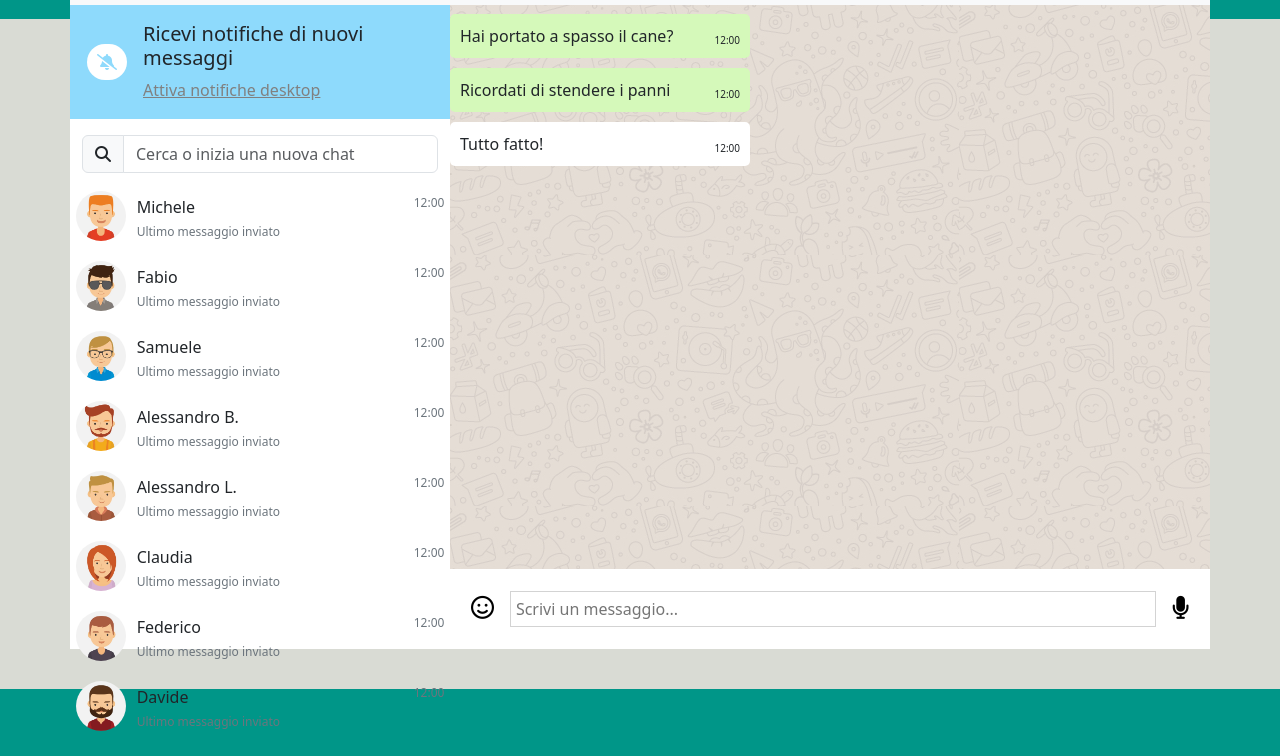
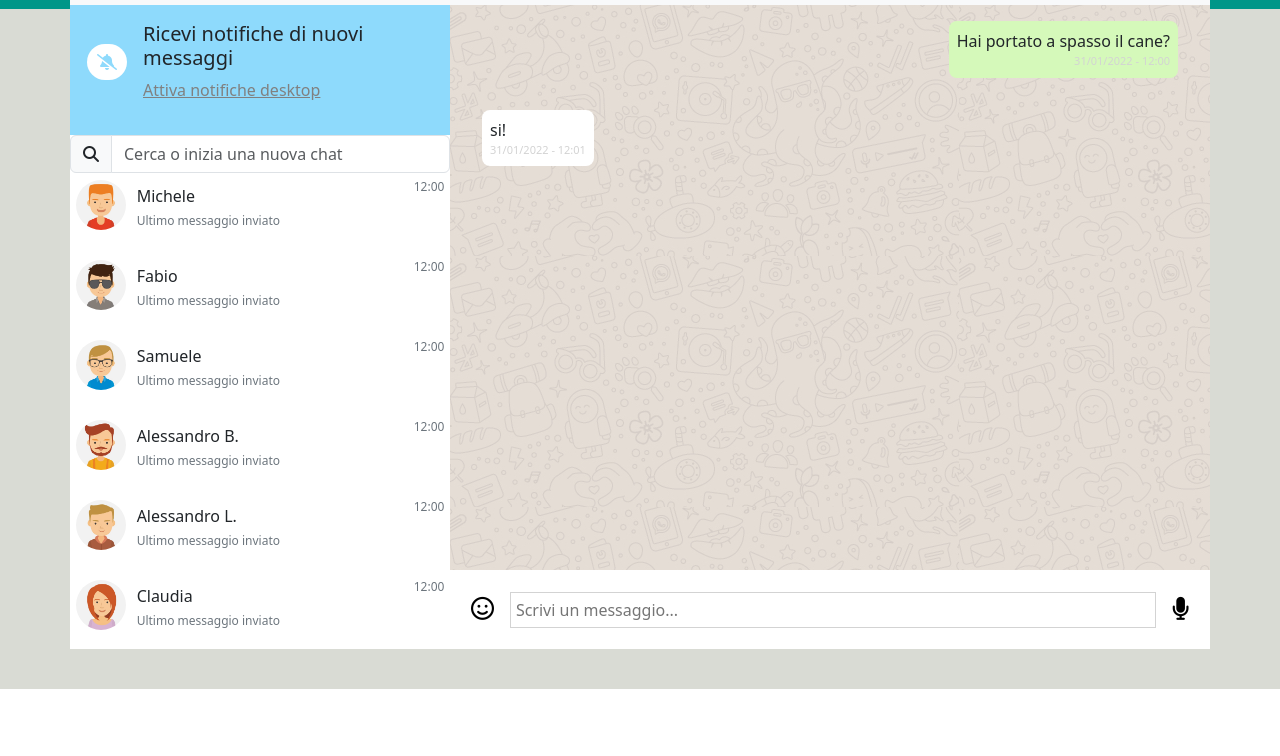
Before and after one commit to LucaB98/vue-boolzapp, a plain HTML site: page index.html in a window 1280 px wide. Shown: the part 111-867 px from the top of the page. After the commit the page ends 800 px from the top, so only its background shows below. Drawn offline with nearby package versions, Linux system fonts and the light colour scheme.

Commit message:
fix height and section message

```diff
--- a/css/style.css
+++ b/css/style.css
@@ -1,6 +1,6 @@
 body{
     height: 100vh;
-    background-image: linear-gradient(#009688 130px, #D9DBD4 100px);
+    background-image: linear-gradient(#009688 15%, #D9DBD4 15%);
 }
 
 img{
@@ -9,15 +9,16 @@ img{
     border-radius: 80px;
 }
 
-.row{
-    height: 100vh;
+#root{
+   height: 100vh;
 }
 
+#root .container{
+    height: 90vh;
+}
 .col{
-    height: 90vh;
     background-color: white;
     padding: 0;
-
 }
 
 #header-contact{
@@ -26,18 +27,20 @@ img{
 }
 
 #header-chat{
-    height: 75px;
+    flex-shrink: 1;
 }
 
 #main-chat{
     height: calc(100% - 155px);
     background-image: url(/img/mine.jpg);
     overflow-y: scroll;
+    flex-grow: 1;
 
 }
 
 #footer-chat{
     height: 80px;
+    flex-shrink: 1;
 }
 
 .navbar-collapse{
@@ -69,13 +72,12 @@ a .fa-bell-slash{
 
 #main-contact{
     width: 100%;
-    height: 567px;
     overflow: auto;
     padding: 0;
 }
 
 .contact{
-    height: 70px;
+  height: 80px;
 }
 
 .contact:hover{
@@ -109,33 +111,33 @@ a .fa-bell-slash{
     padding: 5px;
 }
 
-.message{
-    max-width: 300px;
-    margin: 10px 0;
+.message-container{
     display: flex;
-
 }
 
-
-.form{
-    width: 100%;
-    display: flex;
-    justify-content: space-between;
-    padding: 10px;
-    border-radius: 5px;
+.message-container.sent{
+    justify-content: flex-end;
 }
 
-.sent{
-    background-color: #D5F9BA;
-
+.message-container.received{
+    justify-content: flex-start;
 }
 
-.received{
+.message-container.sent .message{
+    background-color: #D5F9BA;
+}
+
+.message-container.received .message{
     background-color: white;
 }
 
-.time-message{
-    font-size: 10px;
-    margin-left: 10px;
-    align-self: flex-end;
+.message-container .message p{
+    margin-bottom: 0;
 }
+
+.message-container .message time{
+    display: block;
+    text-align: right;
+    font-size: 11px;
+    color: lightgray
+}
--- a/index.html
+++ b/index.html
@@ -5,7 +5,7 @@
     <meta name="viewport" content="width=device-width, initial-scale=1.0">
     <meta name="author" content="Luca Bellan">
     <meta name="description" content="">
-    <title>Document</title>
+    <title>Boolzapp</title>
 
     <!-- font-awesome -->
     <link rel="stylesheet" href="https://cdnjs.cloudflare.com/ajax/libs/font-awesome/6.5.1/css/all.min.css" integrity="sha512-DTOQO9RWCH3ppGqcWaEA1BIZOC6xxalwEsw9c2QQeAIftl+Vegovlnee1c9QX4TctnWMn13TZye+giMm8e2LwA==" crossorigin="anonymous" referrerpolicy="no-referrer" />
@@ -24,15 +24,15 @@
 
 </head>
 <body>
-    <div id="root">
+    <div id="root" class="d-flex justify-content-center align-items-center">
         <div class="container">
-            <div class="row justify-content-center align-items-center">
-                <div class="col col-4">
-                    <header id="header-contact">
+            <div class="row justify-content-center align-items-center h-100">
+                <div class="col col-4 p-0 h-100 d-flex flex-column">
+                    <header id="header-contact flex-shrink-1">
                         <nav class="navbar navbar-expand-lg bg-body-tertiary">
                             <div class="container-fluid d-flex justify-content-between">
                                 <a class="navbar-brand" href="#">
-                                    <img :src="`/img/avatar${user.avatar}.jpg`" :alt="`${user.name}`" width="30" height="24">
+                                    <img :src="`/img/avatar${user.avatar}.jpg`" :alt="user.name">
                                 </a>
                                 <a class="navbar-brand" href="#">{{user.name}}</a>
                                 <div class="collapse navbar-collapse d-flex justify-content-end" id="navbarSupportedContent">
@@ -53,7 +53,7 @@
                             </div>
                         </nav>
                     </header>
-                    <div class="jumbotron">
+                    <div class="jumbotron flex-shrink-1">
                         <div class="alert d-flex align-items-center justify-content-around">
                             <div class="icon-alert">
                                 <a href="#"><i class="fa-solid fa-bell-slash"></i></a>
@@ -64,14 +64,14 @@
                             </div>
                         </div>
                     </div>
-                    <div class="container">
-                        <div class="input-group mb-3">
+                    <div class=" flex-shrink-1">
+                        <div class="input-group">
                             <span class="input-group-text" id="basic-addon1"><i class="fa-solid fa-magnifying-glass"></i></span>
                             <input type="text" class="form-control" placeholder="Cerca o inizia una nuova chat">
                         </div>
                     </div>
-                    <div id="main-contact" class="container">
-                        <div v-for="contact in contacts" class="contact d-flex flex-wrap align-items-center justify-content-around ">
+                    <div id="main-contact" class="container flex-grow-1">
+                        <div v-for="contact in contacts":key="contact.id" class="contact d-flex flex-wrap align-items-center justify-content-around ">
                             <figure>
                                 <img :src="`/img/avatar${contact.avatar}.jpg`" :alt="contact.name">
                             </figure>
@@ -85,7 +85,7 @@
                         </div>
                     </div>
                 </div>
-                <div class="col col-8">
+                <div class="col col-8 h-100 ">
                     <header id="header-chat">
                         <nav class="navbar navbar-expand-lg bg-body-tertiary">
                             <div class="container-fluid d-flex justify-content-between">
@@ -112,15 +112,20 @@
                         </nav>
                     </header>
                     <main id="main-chat">
-                        <div class="message">
-                            <span class="form sent">Hai portato a spasso il cane?<span class="time-message">12:00</span></span>
-                        </div>
-                        <div class="message">
-                            <span class="form sent">Ricordati di stendere i panni<span class="time-message">12:00</span></span>
-                        </div>
-                        <div class="message">
-                            <span class="form received">Tutto fatto!<span class="time-message">12:00</span></span>
-                        </div>
+                        <ul class="px-3">
+                            <li class="message-container p-3 sent">
+                                <div class="message p-2 rounded-3">
+                                    <p>Hai portato a spasso il cane?</p>
+                                    <time datetime="2021-08-03T09:53">31/01/2022 - 12:00</time>
+                                </div>
+                            </li>
+                            <li class="message-container p-3 received">
+                                <div class="message p-2 rounded-3">
+                                    <p>si!</p>
+                                    <time datetime="2021-08-03T09:53">31/01/2022 - 12:01</time>
+                                </div>
+                            </li>
+                        </ul>
                     </main>
                     <footer id="footer-chat">
                         <div class="chat  d-flex justify-content-center align-items-center h-100 ">
--- a/js/data.js
+++ b/js/data.js
@@ -1,9 +1,9 @@
-
- const user = {
+const data = {
+  user :{
     name: 'Luca Bellan',
     avatar: '_io'
-  }
- const contacts = [
+  },
+  contacts : [
     {
       id: 1,
       name: 'Michele',
@@ -187,3 +187,5 @@
       ],
     }
   ]
+
+}
--- a/js/script.js
+++ b/js/script.js
@@ -1,11 +1,16 @@
+
+const { user, contacts} = data;
+
 console.log('vue ok', Vue)
 
 const {createApp} = Vue;
 const app = createApp({
+    name:'Boolzapp',
     data(){
         return{
             user,
             contacts,
+            currentId: 1,
         }
     }
 })
```
